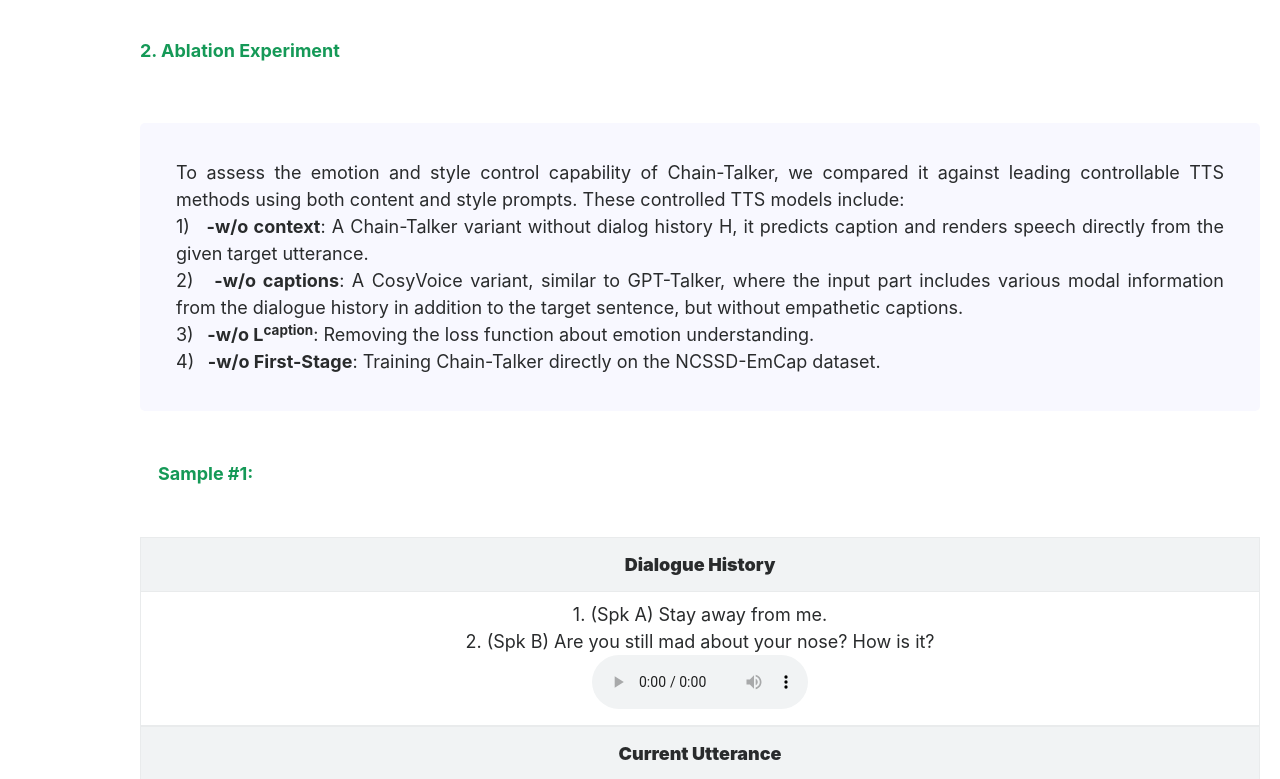
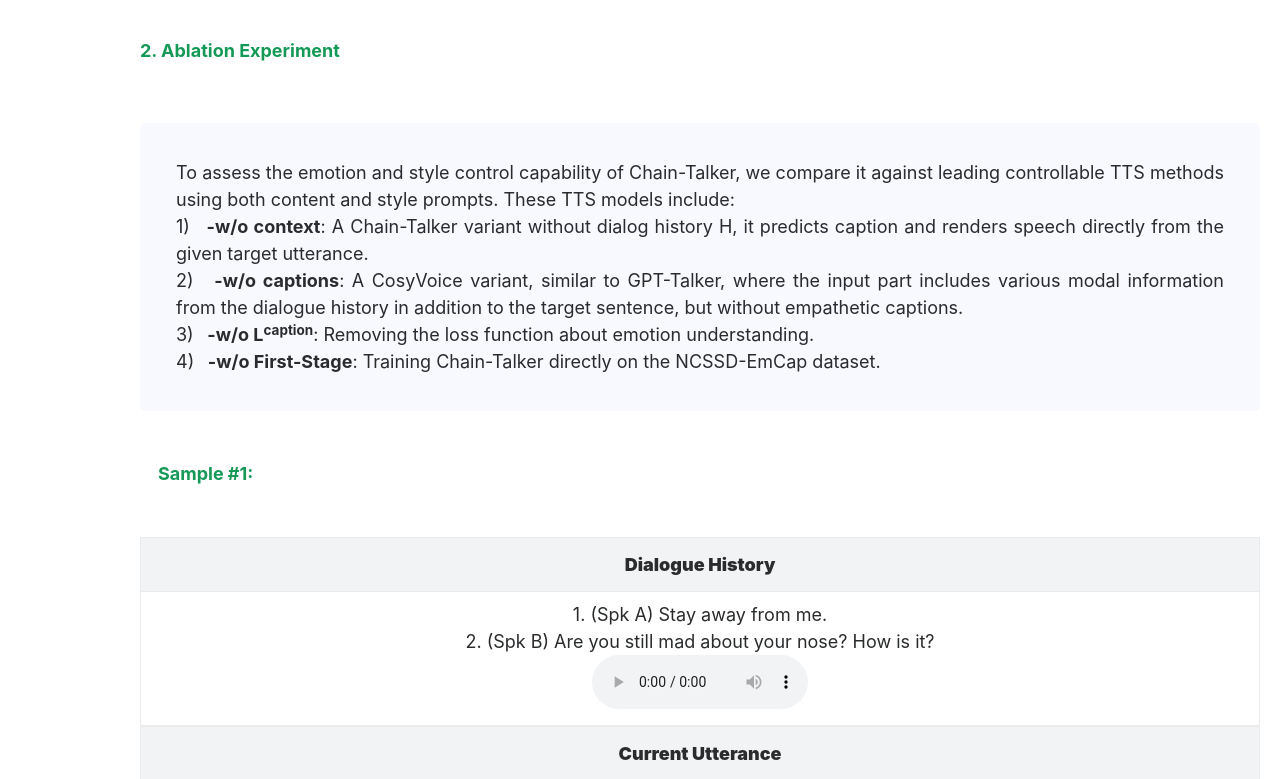
Before and after one commit to Chain-Talker/Chain-Talker, a plain HTML site: page index.html in a window 1280 px wide. Shown: the part 4766-5545 px from the top of the page. Drawn offline with Linux system fonts and the light colour scheme.

Commit message:
Update index.html

```diff
--- a/index.html
+++ b/index.html
@@ -348,7 +348,7 @@
 						<div class="subsection-title"><a name="2"></a>2. Ablation Experiment</div>
 					</div>
 					<div class="section-content experiments">
-						To assess the emotion and style control capability of Chain-Talker, we compared it against leading controllable TTS methods using both content and style prompts. These controlled TTS models include:
+						To assess the emotion and style control capability of Chain-Talker, we compare it against leading controllable TTS methods using both content and style prompts. These TTS models include:
 						</br> 1) <b>&nbsp;&nbsp;-w/o context</b>: A Chain-Talker variant without dialog history H, it predicts caption and renders speech directly from the given target utterance.
 						</br> 2) <b>&nbsp;&nbsp;-w/o captions</b>: A CosyVoice variant, similar to GPT-Talker, where the input part includes various modal information from the dialogue history in addition to the target sentence, but without empathetic captions.
 						</br> 3) <b>&nbsp;&nbsp;-w/o L<sup>caption</sup></b>: Removing the loss function about emotion understanding.
```
